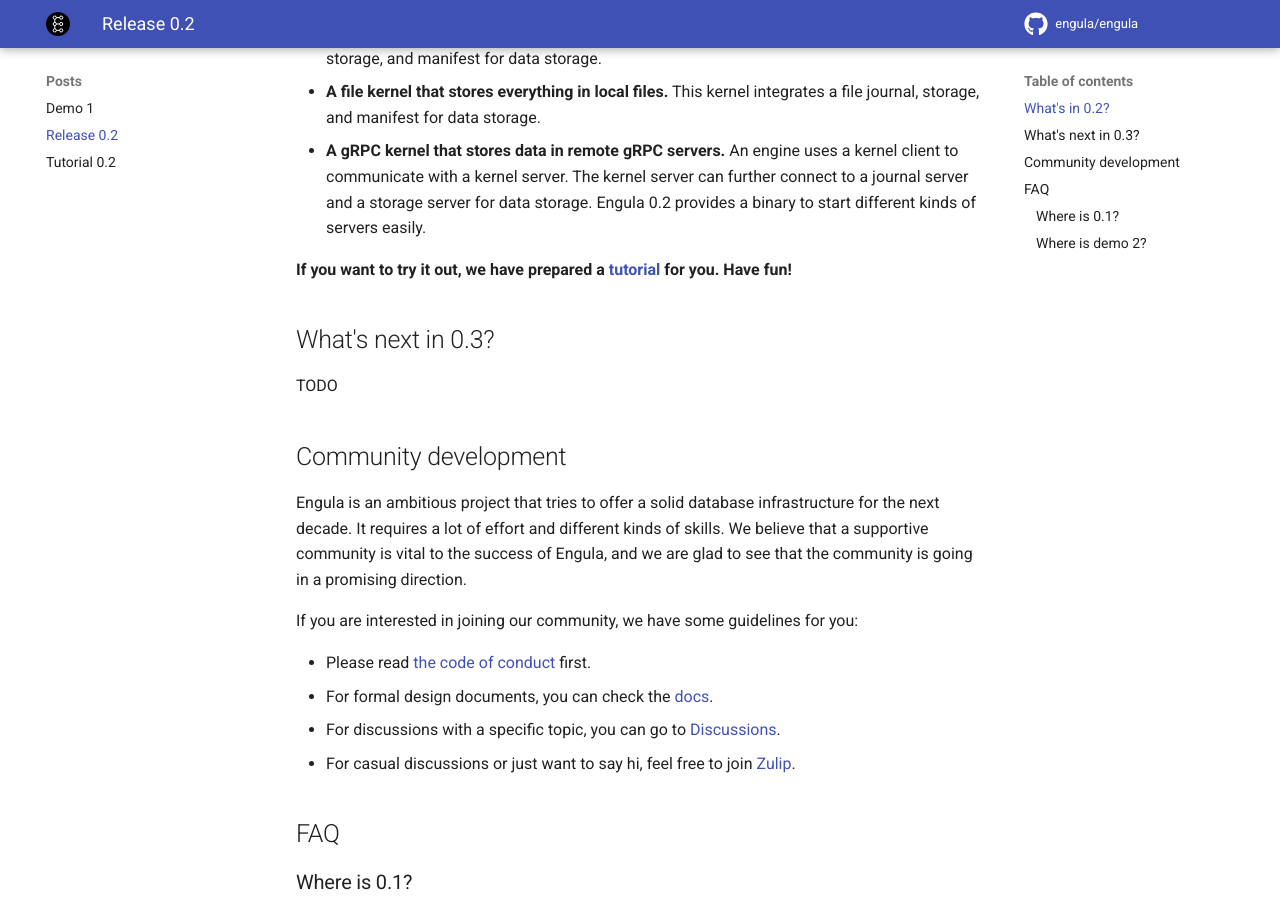
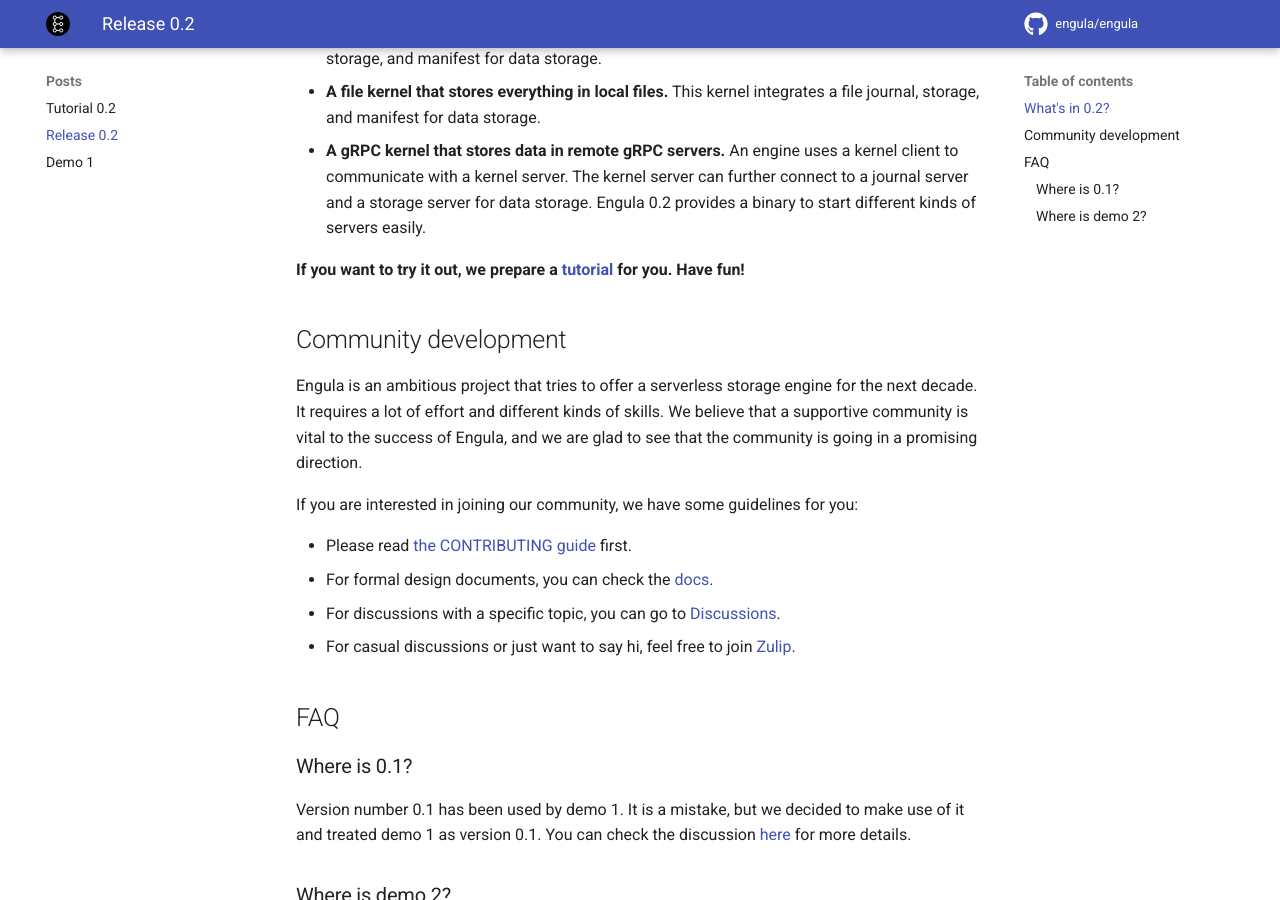
Before and after one commit to engula/engula.github.io, an MkDocs documentation site: the page built from docs/posts/release-0.2.md, in a window 1280 px wide and 900 px high, scrolled down 631 px. Built offline with MkDocs 1.6.1 and Material for MkDocs 9.7.7, drawn with Linux system fonts in a browser that asks for light colours; comment, search, counter and statistics services are not loaded.

Commit message:
Address some comments

```diff
--- a/docs/posts/release-0.2.md
+++ b/docs/posts/release-0.2.md
@@ -2,7 +2,7 @@
 
 <h5>Dec 17, 2021</h5>
 
-Today, we're excited to announce the release of Engula 0.2! Since [demo 1](posts/demo-1), Engula has entered a formal development cycle, and Engula 0.2 is the first official release. Engula is a serverless storage engine that aims to help users build reliable and cost-effective databases.
+Today, we're excited to announce the release of Engula 0.2! Since [demo 1](demo-1.md), Engula has entered a formal development cycle, and Engula 0.2 is the first official release. Engula is a serverless storage engine that aims to help users build reliable and cost-effective databases.
 
 ## What's in 0.2?
 
@@ -17,24 +17,20 @@
 - **A file kernel that stores everything in local files.** This kernel integrates a file journal, storage, and manifest for data storage.
 - **A gRPC kernel that stores data in remote gRPC servers.** An engine uses a kernel client to communicate with a kernel server. The kernel server can further connect to a journal server and a storage server for data storage. Engula 0.2 provides a binary to start different kinds of servers easily.
 
-**If you want to try it out, we have prepared a [tutorial](/posts/tutorial-0.2.md) for you. Have fun!**
-
-## What's next in 0.3?
-
-TODO
+**If you want to try it out, we prepare a [tutorial](tutorial-0.2.md) for you. Have fun!**
 
 ## Community development
 
-Engula is an ambitious project that tries to offer a solid database infrastructure for the next decade. It requires a lot of effort and different kinds of skills. We believe that a supportive community is vital to the success of Engula, and we are glad to see that the community is going in a promising direction.
+Engula is an ambitious project that tries to offer a serverless storage engine for the next decade. It requires a lot of effort and different kinds of skills. We believe that a supportive community is vital to the success of Engula, and we are glad to see that the community is going in a promising direction.
 
 If you are interested in joining our community, we have some guidelines for you:
 
-- Please read [the code of conduct][coc] first.
+- Please read [the CONTRIBUTING guide][CONTRIBUTING] first.
 - For formal design documents, you can check the [docs][docs].
 - For discussions with a specific topic, you can go to [Discussions][discussions].
 - For casual discussions or just want to say hi, feel free to join [Zulip][zulip].
 
-[coc]: https://github.com/engula/engula/blob/main/CODE_OF_CONDUCT.md
+[CONTRIBUTING]: https://github.com/engula/engula/blob/main/CONTRIBUTING.md
 [docs]: https://github.com/engula/engula/tree/main/docs
 [discussions]: https://github.com/engula/engula/discussions
 [zulip]: https://engula.zulipchat.com
@@ -49,6 +45,6 @@
 
 ### Where is demo 2?
 
-In the [demo 1 report](posts/demo-1), we indicated that we would have a demo 2 to explore the path toward an adaptive storage engine. While the goal is fantastic, the timing is not. We did spend some time on demo 2, though. But then we realized that Engula doesn't have a solid foundation for such an exploration yet. So we decided to abort demo 2 and start a formal development cycle. You can check the discussion [here][discussion-demo-2] for more details.
+In the [demo 1 report](demo-1.md), we indicated that we would have a demo 2 to explore the path toward an adaptive storage engine. While the goal is fantastic, the timing is not. We did spend some time on demo 2, though. But then we realized that Engula doesn't have a solid foundation for such an exploration yet. So we decided to abort demo 2 and start a formal development cycle. You can check the discussion [here][discussion-demo-2] for more details.
 
 [discussion-demo-2]: https://github.com/engula/engula/discussions/29
--- a/mkdocs.yml
+++ b/mkdocs.yml
@@ -37,6 +37,6 @@
 nav:
   - Home: index.md
   - Posts:
+    - "Tutorial 0.2": posts/tutorial-0.2.md
+    - "Release 0.2": posts/release-0.2.md
     - "Demo 1": posts/demo-1.md
-    - "Release 0.2": posts/release-0.2.md
-    - "Tutorial 0.2": posts/tutorial-0.2.md
```
Also changed, not shown: docs/posts/tutorial-0.2.md (+9 -6 lines).
